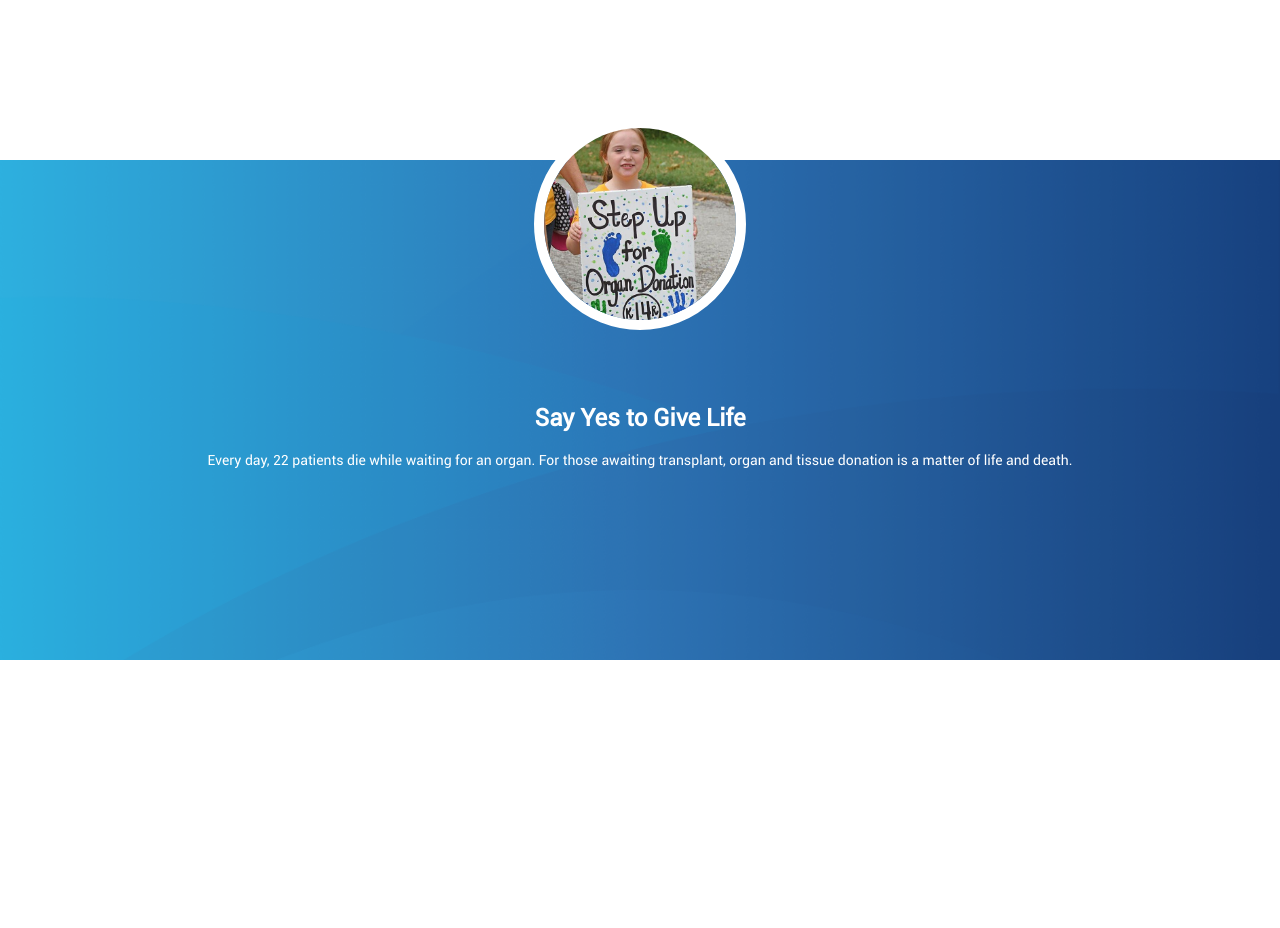
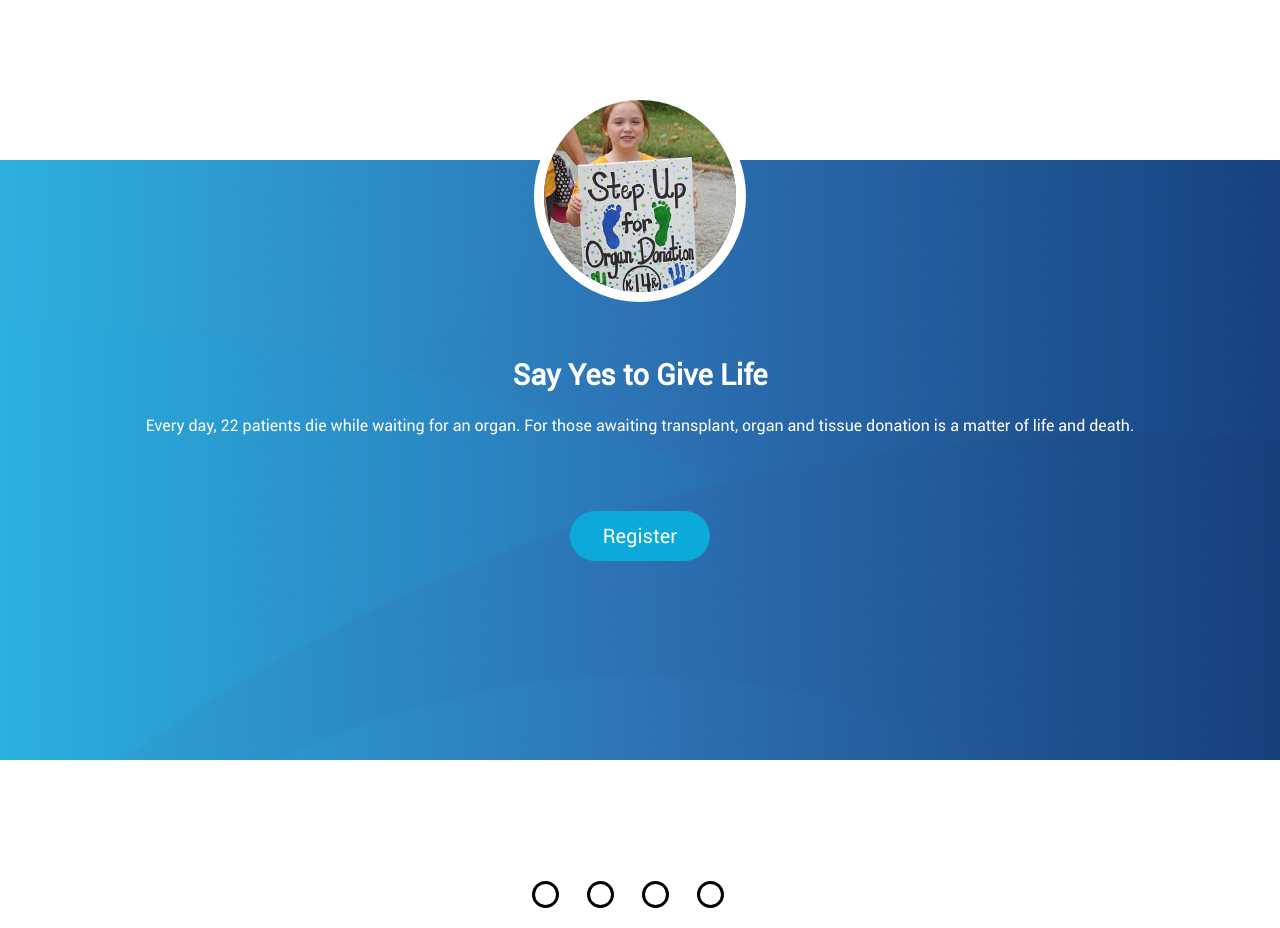
Before and after one commit to marcus234/project-careers, a plain HTML site: page index.html in a window 1280 px wide. Before the commit the page ends 800 px from the top, so only its background shows below. Drawn offline with Linux system fonts and the light colour scheme.

Commit message:
Adicionando botões

```diff
--- a/assets/css/index.css
+++ b/assets/css/index.css
@@ -3,7 +3,7 @@
     src: url("/assets/fonts/roboto/Roboto-Regular.ttf") format(truetype);
 }
 @font-face {
-    font-family: 'Roboto-Light';
+    font-family: 'Roboto Thin';
     src: url("/assets/fonts/roboto/Roboto-Light.ttf") format(truetype);
 }
 body {
@@ -20,19 +20,11 @@ body {
 }
 #background-slider img {
     width: 100%;
-    height: 500px;
+    height: 600px;
     background-size: cover;
 }
-.background-column-1 {
-    color: red;
-}
-.background-column-2 {
-    position: absolute;
-    right: 0;
-    color: red;
-}
 img.image-slide {
-    bottom: 460px;
+    bottom: 680px;
     left: 0;
     right: 0;
     margin: auto;
@@ -47,12 +39,63 @@ img.image-slide {
     text-align: center;
     margin: 0;
     position: relative;
-    bottom: 280px;
+    bottom: 430px;
     color: #fff;
-    font-weight: 300;
+}
+.text h2 {
+    font-size: 29px;
     font-family: 'Roboto';
 }
 .text p {
-    font-size: 14px;
     font-family: 'Roboto';
 }
+.button {
+    position: absolute;
+    background-color: #0BAADB;
+    font-size: 20px;
+    display: block;
+    width: 130px;
+    height: 30px;
+    line-height: 30px;
+    padding: 10px 5px;
+    color: #FFF;
+    border-radius: 50px;
+    text-decoration: none;
+    text-align: center;
+    font-weight: 500;
+    font-family: 'Roboto';
+    align-items: center;
+    left: 0;
+    right: 0;
+    margin: auto;
+    top: 0;
+    bottom: 0;
+}
+.slick-dots {
+    text-align: center;
+    padding: 0;
+}
+.slick-dots li {
+    display: inline-block;
+    width: 21px;
+    height: 21px;
+    margin-right: 1.5rem;
+    border: 3px solid #000;
+    border-radius: 50%;
+}
+.slick-dots li button {
+    font-size: 0;
+    line-height: 0;
+    display: block;
+    width: 20px;
+    height: 20px;
+    padding: 5px;
+    cursor: pointer;
+    color: transparent;
+    border: 0;
+    outline: none;
+    background: transparent;
+}
+.slide-next, .slide-prev {
+    display: none;
+}
--- a/index.html
+++ b/index.html
@@ -15,8 +15,6 @@
 
             <div id="block-highlight-slider" class="block block-highlight">
 
-                <div class="background-column-1"></div>
-                <div class="background-column-2"></div>
 
                 <div id="background-slider" alt="background-slider">
                     <img src="assets/images/background-slider.png" alt="background-slider">
@@ -41,6 +39,18 @@
 
                 </div>
 
+                <a class="button" href="#">Register</a>
+
+                <ul class="slick-dots">
+                    <li class id="slick-slide01"><button></button></li>
+                    <li class id="slick-slide02"><button></button></li>
+                    <li class id="slick-slide03"><button></button></li>
+                    <li class id="slick-slide04"><button></button></li>
+                </ul>
+
+                <button type="button" class="slide-prev"></button>
+                <button type="button" class="slide-next"></button>
+
             </div>
 
         </div>
```
